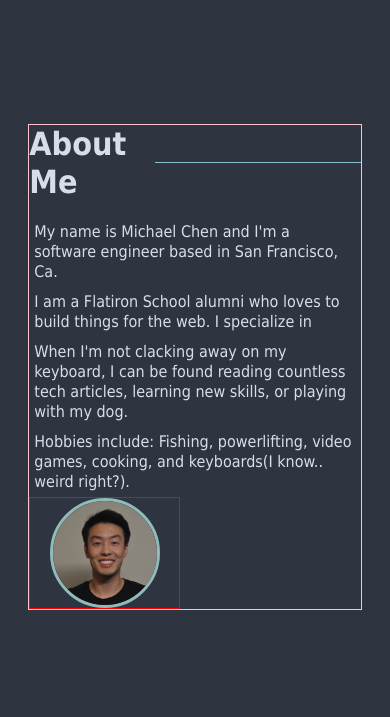
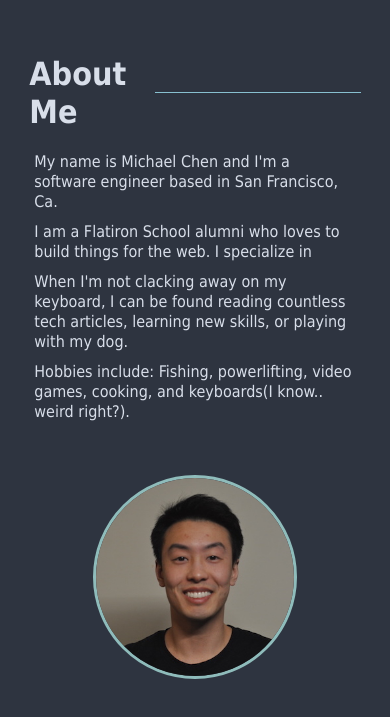
Before and after one commit to michaelcheny/portfolio-v1.5, a React (Create React App) app: page / in a window 390 px wide. Shown: the part 899-1616 px from the top of the page. Built offline with nearby package versions, Linux system fonts and the light colour scheme.

Commit message:
fix responsiveness of picture

```diff
--- a/src/components/About.js
+++ b/src/components/About.js
@@ -12,7 +12,7 @@ const AboutContainer = styled.div`
   display: flex;
   max-width: 1600px;
   justify-content: space-between;
-  border: 1px pink solid;
+  /* border: 1px pink solid; */
   width: 85%;
   .title {
     font-size: 2rem;
@@ -48,30 +48,28 @@ const Description = styled.div`
   }
 `;
 
-const PersonalInterest = styled.div`
-  display: flex;
-  flex-direction: column;
-`;
+// const PersonalInterest = styled.div`
+//   display: flex;
+//   flex-direction: column;
+// `;
 
 const ProfilePic = styled.div`
   display: flex;
   justify-content: center;
   /* height: 50%; */
   width: 45%;
-  border: red 1px solid;
+  /* border: red 1px solid; */
+  @media (max-width: 800px) {
+    width: 60%;
+    align-self: center;
+    padding-top: 3rem;
+  }
   img {
     max-width: 100%;
     max-height: 100%;
     border-radius: 100%;
     object-fit: cover;
     border: 3px ${({ theme }) => theme.textAccent} solid;
-    @media (max-width: 800px) {
-      /* margin: auto 0; */
-      /* align-self: center;
-      justify-self: center; */
-      width: 70%;
-      /* position: */
-    }
   }
 `;
 
```
